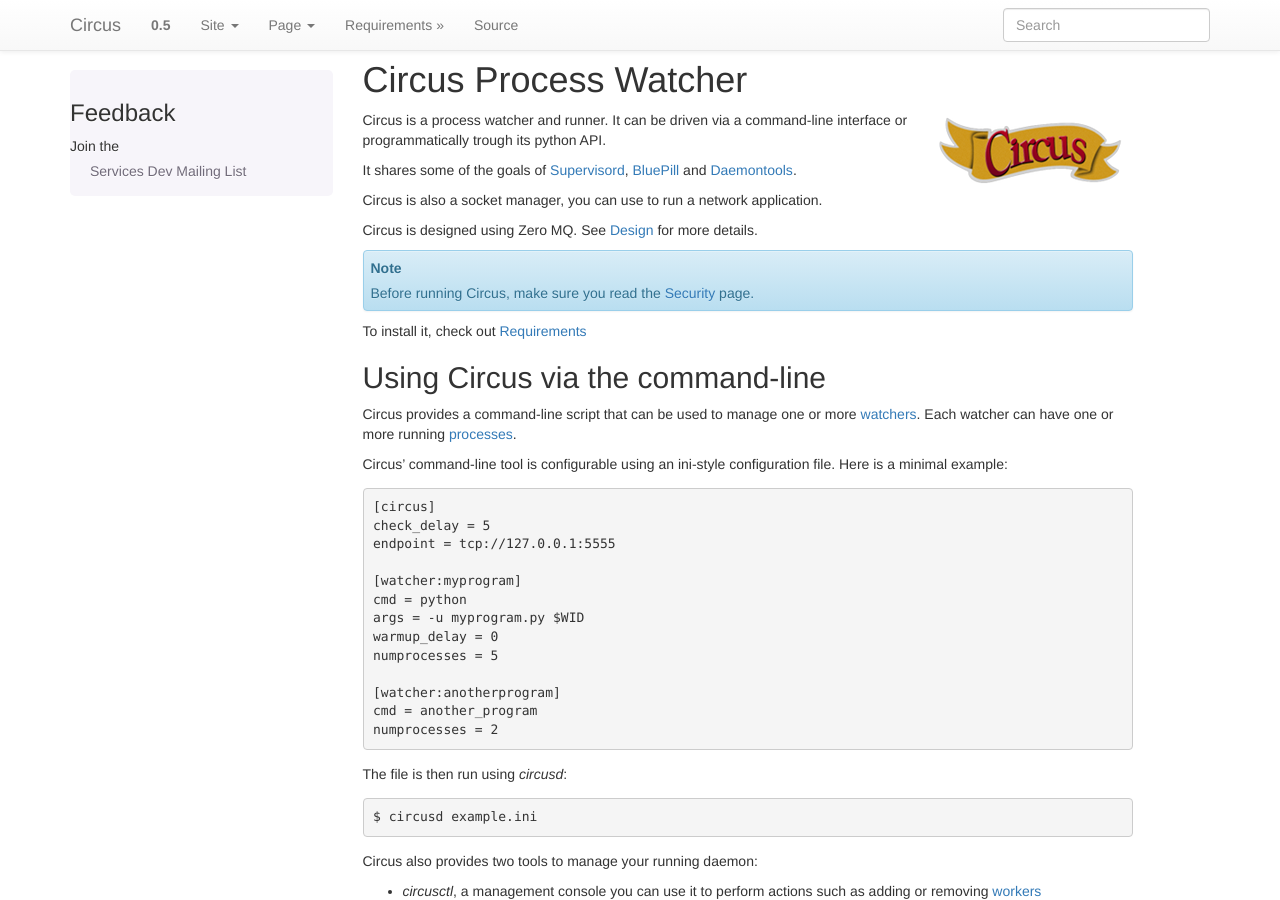
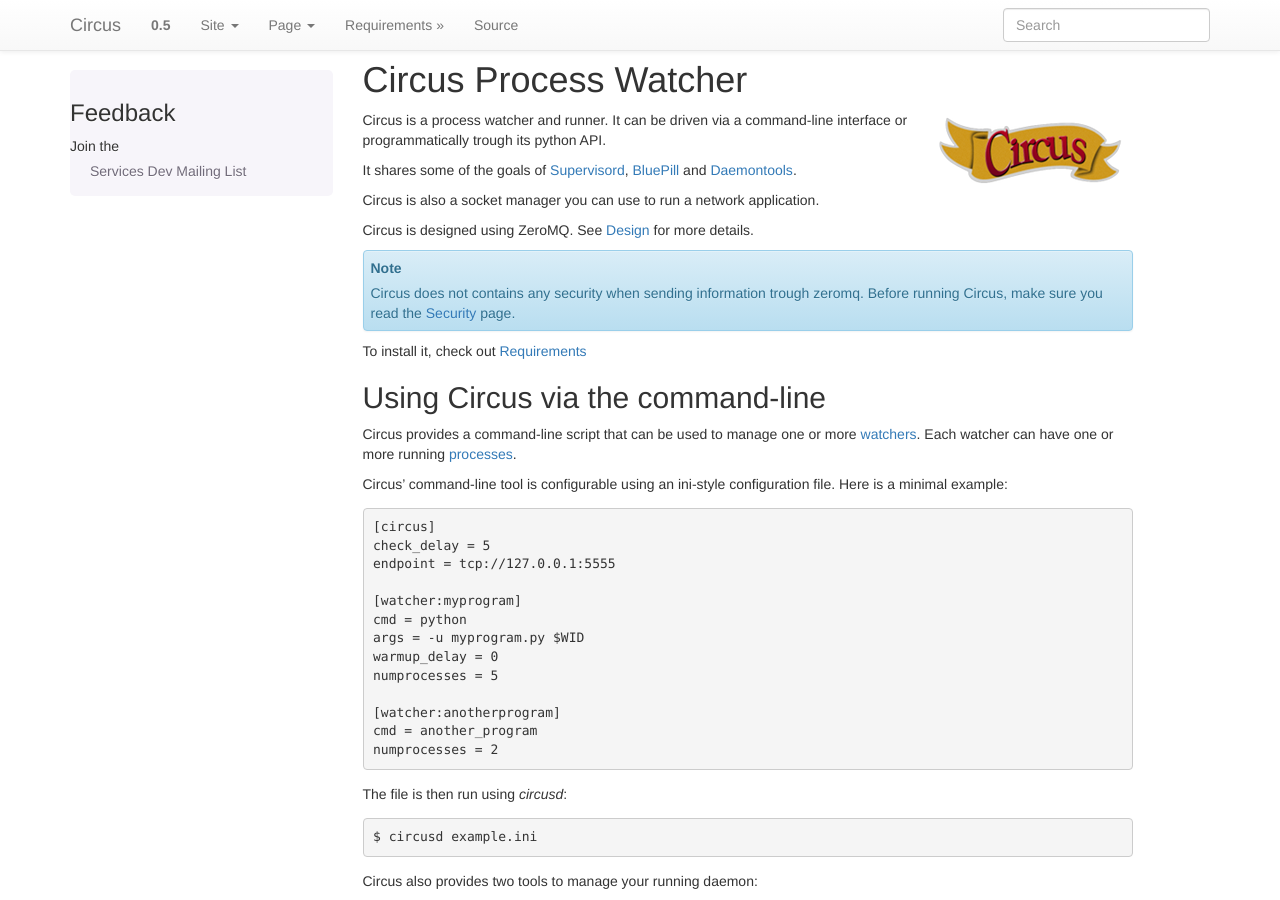
Before and after one commit to circus-tent/circus, a Sphinx documentation site: the page built from docs/source/index.rst, in a window 1280 px wide and 900 px high. Built offline with Sphinx 7.4.7, drawn with Linux system fonts in a browser that asks for light colours; pages that are not in the unit, such as notebooks, are missing from menus.

Commit message:
[docs] improve some phrasing

```diff
--- a/docs/source/index.rst
+++ b/docs/source/index.rst
@@ -11,14 +11,14 @@
 `BluePill <https://github.com/arya/bluepill>`_ and
 `Daemontools <http://cr.yp.to/daemontools.html>`_.
 
-Circus is also a socket manager, you can use to run a network
-application.
+Circus is also a socket manager you can use to run a network application.
 
-Circus is designed using Zero MQ. See :ref:`design` for more details.
+Circus is designed using ZeroMQ. See :ref:`design` for more details.
 
 .. note::
 
-   Before running Circus, make sure you read the :ref:`Security` page.
+   Circus does not contains any security when sending information trough
+   zeromq. Before running Circus, make sure you read the :ref:`Security` page.
 
 To install it, check out :ref:`installation`
 
```
